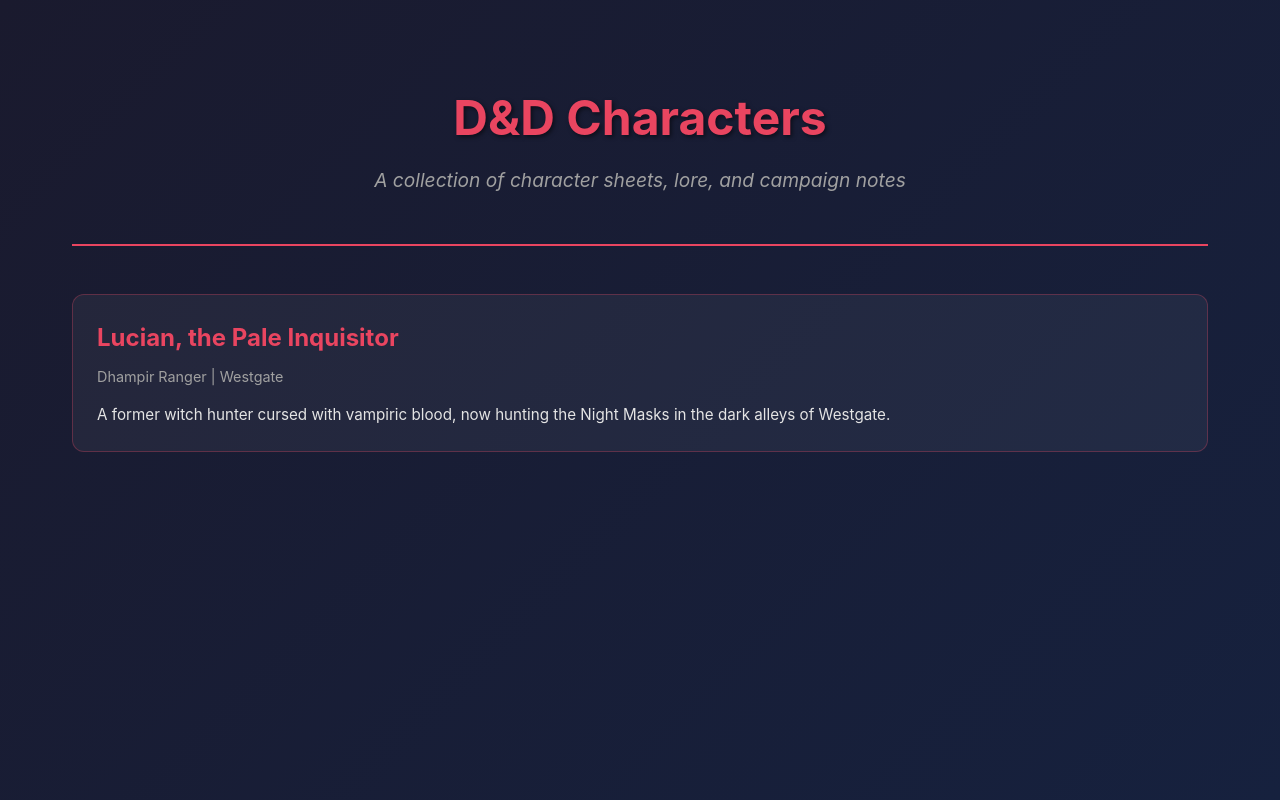
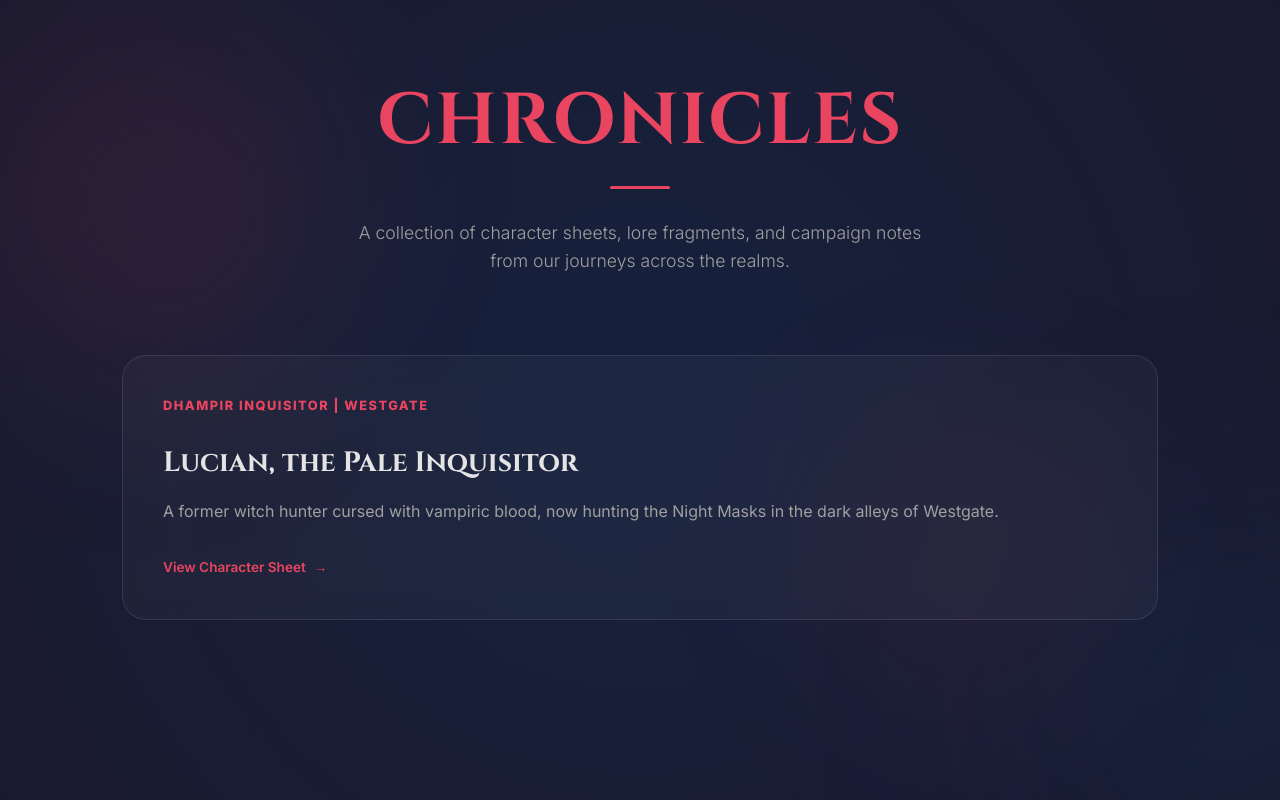
Before and after one commit to skamprogiannis/dnd-site, a plain HTML site: page index.html in a window 1280 px wide. Drawn offline with Linux system fonts and the light colour scheme.

Commit message:
UI: Overhaul index page with modern glassmorphism design

```diff
--- a/index.html
+++ b/index.html
@@ -3,11 +3,25 @@
 <head>
     <meta charset="UTF-8">
     <meta name="viewport" content="width=device-width, initial-scale=1.0">
-    <title>D&D Characters - Caravanserai</title>
-    <meta name="description" content="Dungeons & Dragons character collection">
+    <title>D&D Characters | Caravanserai</title>
+    <meta name="description" content="Explore the legendary heroes and dark lore of our D&D campaigns.">
     <meta property="og:title" content="D&D Characters">
     <meta property="og:description" content="Character sheets and lore for D&D campaigns">
+    <link rel="preconnect" href="https://fonts.googleapis.com">
+    <link rel="preconnect" href="https://fonts.gstatic.com" crossorigin>
+    <link href="https://fonts.googleapis.com/css2?family=Inter:wght@300;400;600;800&family=Cinzel:wght@700&display=swap" rel="stylesheet">
     <style>
+        :root {
+            --primary: #e94560;
+            --primary-hover: #ff5e78;
+            --bg-dark: #0f3460;
+            --bg-deep: #1a1a2e;
+            --glass: rgba(255, 255, 255, 0.03);
+            --glass-border: rgba(255, 255, 255, 0.1);
+            --text-main: #e4e4e4;
+            --text-dim: #a0a0a0;
+        }
+
         * {
             margin: 0;
             padding: 0;
@@ -15,122 +29,210 @@
         }
 
         body {
-            font-family: -apple-system, BlinkMacSystemFont, 'Segoe UI', Roboto, Oxygen, Ubuntu, Cantarell, sans-serif;
-            background: linear-gradient(135deg, #1a1a2e 0%, #16213e 100%);
+            font-family: 'Inter', sans-serif;
+            background-color: var(--bg-deep);
+            color: var(--text-main);
+            line-height: 1.6;
             min-height: 100vh;
-            color: #e4e4e4;
-            line-height: 1.6;
+            overflow-x: hidden;
+        }
+
+        /* Animated Background */
+        .bg-blobs {
+            position: fixed;
+            top: 0;
+            left: 0;
+            width: 100%;
+            height: 100%;
+            z-index: -1;
+            background: radial-gradient(circle at 50% 50%, #16213e 0%, #1a1a2e 100%);
+            overflow: hidden;
+        }
+
+        .blob {
+            position: absolute;
+            width: 500px;
+            height: 500px;
+            background: radial-gradient(circle, rgba(233, 69, 96, 0.15) 0%, rgba(233, 69, 96, 0) 70%);
+            border-radius: 50%;
+            filter: blur(80px);
+            animation: move 25s infinite alternate;
+        }
+
+        .blob-1 { top: -10%; left: -10%; animation-delay: 0s; }
+        .blob-2 { bottom: -10%; right: -10%; animation-delay: -5s; background: radial-gradient(circle, rgba(15, 52, 96, 0.3) 0%, rgba(15, 52, 96, 0) 70%); }
+        .blob-3 { top: 40%; right: 20%; animation-delay: -10s; width: 300px; height: 300px; }
+
+        @keyframes move {
+            from { transform: translate(0, 0) scale(1); }
+            to { transform: translate(100px, 100px) scale(1.2); }
         }
 
         .container {
-            max-width: 1200px;
+            max-width: 1100px;
             margin: 0 auto;
-            padding: 2rem;
+            padding: 4rem 2rem;
         }
 
         header {
             text-align: center;
-            padding: 3rem 0;
-            border-bottom: 2px solid #e94560;
-            margin-bottom: 3rem;
+            margin-bottom: 5rem;
         }
 
         h1 {
-            font-size: 3rem;
-            color: #e94560;
-            text-shadow: 2px 2px 4px rgba(0,0,0,0.5);
-            margin-bottom: 0.5rem;
+            font-family: 'Cinzel', serif;
+            font-size: clamp(2.5rem, 8vw, 4.5rem);
+            color: var(--primary);
+            letter-spacing: 2px;
+            text-transform: uppercase;
+            margin-bottom: 1rem;
+            position: relative;
+            display: inline-block;
+        }
+
+        h1::after {
+            content: '';
+            position: absolute;
+            bottom: -10px;
+            left: 50%;
+            transform: translateX(-50%);
+            width: 60px;
+            height: 3px;
+            background: var(--primary);
+            border-radius: 2px;
         }
 
         .subtitle {
-            font-size: 1.2rem;
-            color: #a0a0a0;
-            font-style: italic;
+            font-size: 1.1rem;
+            color: var(--text-dim);
+            font-weight: 300;
+            max-width: 600px;
+            margin: 1.5rem auto 0;
         }
 
         .character-grid {
             display: grid;
-            grid-template-columns: repeat(auto-fit, minmax(300px, 1fr));
-            gap: 2rem;
+            grid-template-columns: repeat(auto-fit, minmax(320px, 1fr));
+            gap: 2.5rem;
         }
 
         .character-card {
-            background: rgba(255,255,255,0.05);
-            border-radius: 12px;
-            padding: 1.5rem;
-            border: 1px solid rgba(233, 69, 96, 0.3);
-            transition: all 0.3s ease;
+            background: var(--glass);
+            backdrop-filter: blur(12px);
+            -webkit-backdrop-filter: blur(12px);
+            border-radius: 24px;
+            padding: 2.5rem;
+            border: 1px solid var(--glass-border);
+            transition: all 0.4s cubic-bezier(0.175, 0.885, 0.32, 1.275);
             text-decoration: none;
             color: inherit;
-            display: block;
+            display: flex;
+            flex-direction: column;
+            position: relative;
+            overflow: hidden;
+        }
+
+        .character-card::before {
+            content: '';
+            position: absolute;
+            top: 0;
+            left: 0;
+            width: 100%;
+            height: 100%;
+            background: linear-gradient(135deg, rgba(233, 69, 96, 0.1) 0%, transparent 100%);
+            opacity: 0;
+            transition: opacity 0.4s ease;
         }
 
         .character-card:hover {
-            transform: translateY(-5px);
-            border-color: #e94560;
-            box-shadow: 0 10px 30px rgba(233, 69, 96, 0.2);
+            transform: translateY(-10px);
+            border-color: rgba(233, 69, 96, 0.4);
+            box-shadow: 0 20px 40px rgba(0, 0, 0, 0.4);
+        }
+
+        .character-card:hover::before {
+            opacity: 1;
         }
 
         .character-card h2 {
-            color: #e94560;
-            margin-bottom: 0.5rem;
-            font-size: 1.5rem;
+            font-family: 'Cinzel', serif;
+            color: var(--text-main);
+            margin-bottom: 0.75rem;
+            font-size: 1.75rem;
+            transition: color 0.3s ease;
+        }
+
+        .character-card:hover h2 {
+            color: var(--primary);
         }
 
         .character-card .role {
-            color: #a0a0a0;
-            font-size: 0.9rem;
-            margin-bottom: 1rem;
+            color: var(--primary);
+            text-transform: uppercase;
+            font-size: 0.8rem;
+            font-weight: 700;
+            letter-spacing: 1.5px;
+            margin-bottom: 1.5rem;
         }
 
         .character-card .description {
-            font-size: 0.95rem;
-            line-height: 1.5;
+            font-size: 1rem;
+            color: var(--text-dim);
+            font-weight: 400;
+            line-height: 1.7;
         }
 
-        footer {
-            text-align: center;
-            padding: 3rem 0;
-            margin-top: 3rem;
-            border-top: 1px solid rgba(255,255,255,0.1);
-            color: #666;
+        .card-footer {
+            margin-top: 2rem;
+            font-size: 0.85rem;
+            font-weight: 600;
+            display: flex;
+            align-items: center;
+            color: var(--primary);
+        }
+
+        .card-footer::after {
+            content: '→';
+            margin-left: 8px;
+            transition: transform 0.3s ease;
+        }
+
+        .character-card:hover .card-footer::after {
+            transform: translateX(5px);
         }
 
         @media (max-width: 600px) {
-            h1 {
-                font-size: 2rem;
+            .container {
+                padding: 3rem 1.5rem;
             }
-
-            .container {
-                padding: 1rem;
-            }
+            h1 { font-size: 2.5rem; }
+            .character-card { padding: 2rem; }
         }
     </style>
 </head>
 <body>
+    <div class="bg-blobs">
+        <div class="blob blob-1"></div>
+        <div class="blob blob-2"></div>
+        <div class="blob blob-3"></div>
+    </div>
+
     <div class="container">
         <header>
-            <h1>D&D Characters</h1>
-            <p class="subtitle">A collection of character sheets, lore, and campaign notes</p>
+            <h1>Chronicles</h1>
+            <p class="subtitle">A collection of character sheets, lore fragments, and campaign notes from our journeys across the realms.</p>
         </header>
 
         <main class="character-grid">
             <a href="lucian/" class="character-card">
+                <p class="role">Dhampir Inquisitor | Westgate</p>
                 <h2>Lucian, the Pale Inquisitor</h2>
-                <p class="role">Dhampir Ranger | Westgate</p>
                 <p class="description">A former witch hunter cursed with vampiric blood, now hunting the Night Masks in the dark alleys of Westgate.</p>
+                <div class="card-footer">View Character Sheet</div>
             </a>
 
             <!-- Future characters can be added here following the same pattern -->
-            <!--
-            <a href="other-character/" class="character-card">
-                <h2>Character Name</h2>
-                <p class="role">Class | Location</p>
-                <p class="description">Brief description of the character.</p>
-            </a>
-            -->
         </main>
-
     </div>
 </body>
 </html>
```
